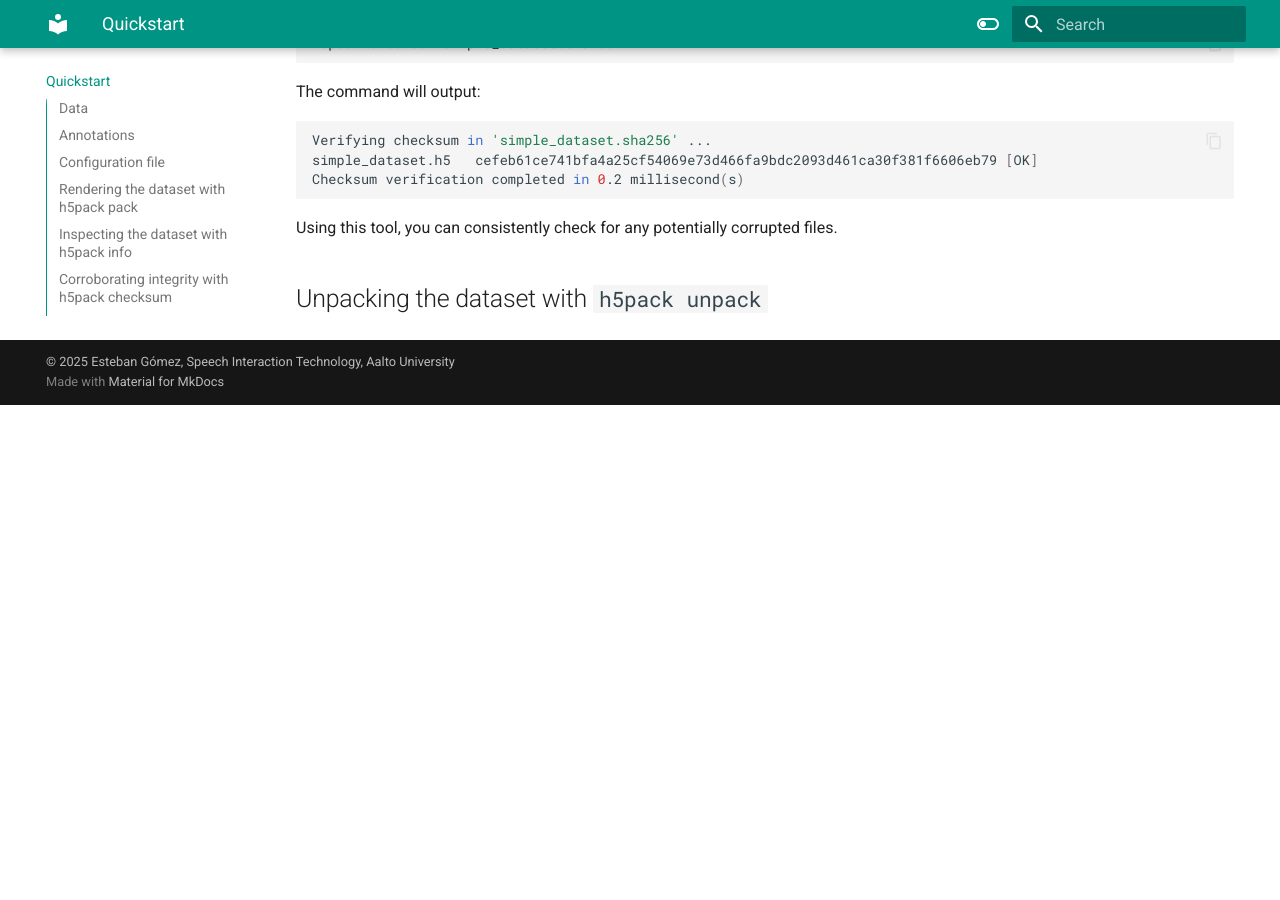
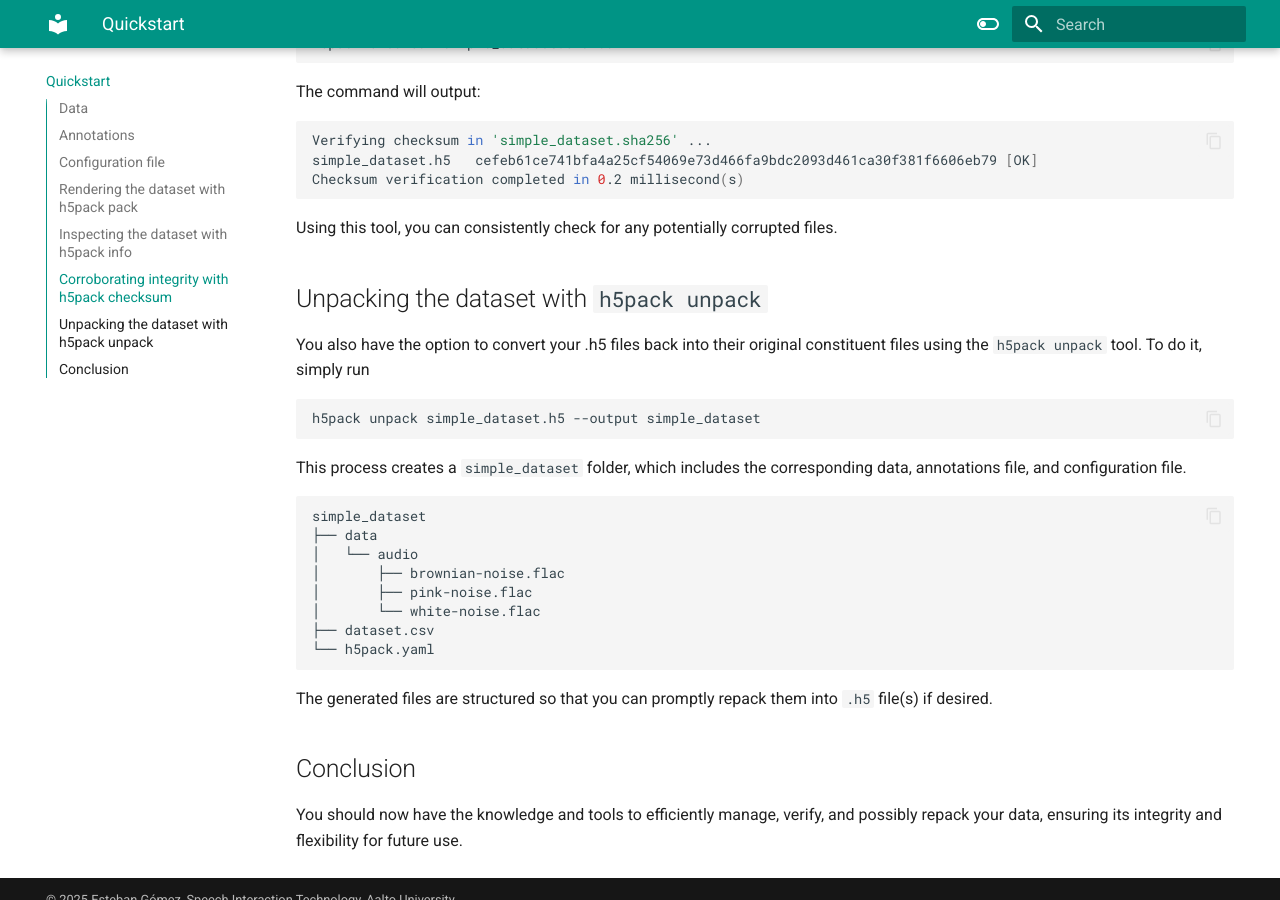
Before and after one commit to eagomez2/h5pack, an MkDocs documentation site: the page built from docs/quickstart.md, in a window 1280 px wide and 900 px high, scrolled down 4866 px. Built offline with MkDocs 1.6.1 and Material for MkDocs 9.7.7, drawn with Linux system fonts in a browser that asks for light colours; comment, search, counter and statistics services are not loaded; before the commit the page ends 5271 px from its top, so only the background shows below that.

Commit message:
Update docs

````diff
--- a/docs/quickstart.md
+++ b/docs/quickstart.md
@@ -186,3 +186,28 @@ Checksum verification completed in 0.2 millisecond(s)
 Using this tool, you can consistently check for any potentially corrupted files.
 
 ## Unpacking the dataset with `h5pack unpack`
+You also have the option to convert your .h5 files back into their original constituent files
+using the `h5pack unpack` tool. To do it, simply run
+```bash
+h5pack unpack simple_dataset.h5 --output simple_dataset
+```
+
+This process creates a `simple_dataset` folder, which includes the corresponding
+data, annotations file, and configuration file.
+
+```bash
+simple_dataset
+├── data
+│   └── audio
+│       ├── brownian-noise.flac
+│       ├── pink-noise.flac
+│       └── white-noise.flac
+├── dataset.csv
+└── h5pack.yaml
+```
+
+The generated files are structured so that you can promptly repack them into `.h5` file(s) if desired.
+
+## Conclusion
+You should now have the knowledge and tools to efficiently manage, verify, and
+possibly repack your data, ensuring its integrity and flexibility for future use.
````
Also changed, not shown: docs/install.md (+1 -0 lines).
